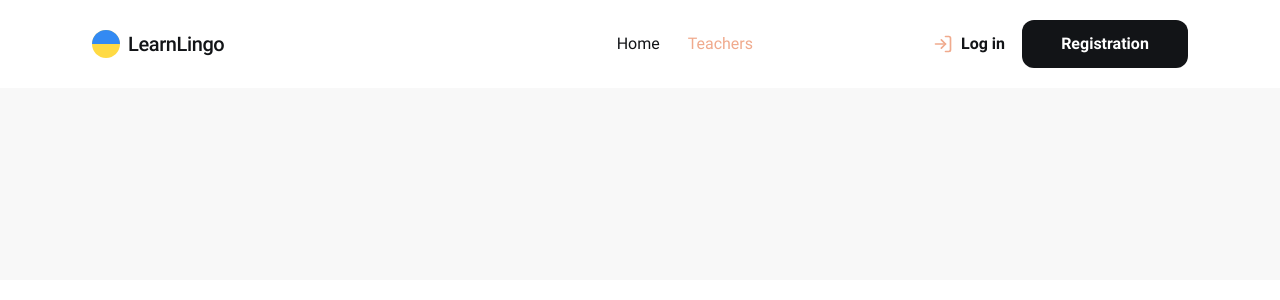
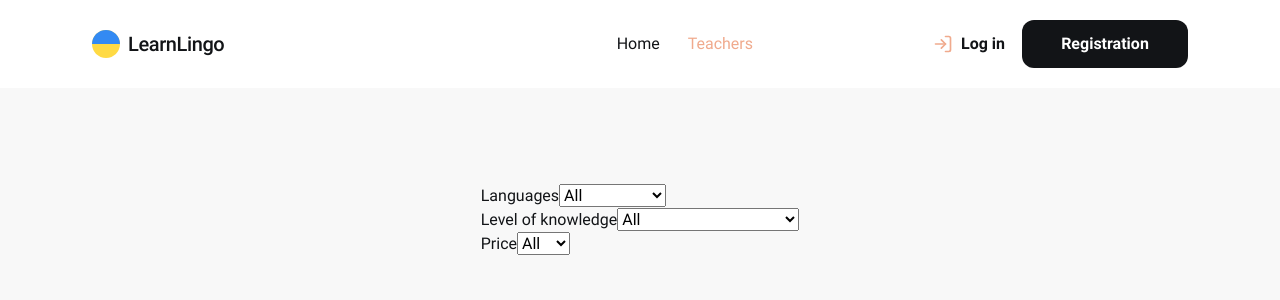
Before and after one commit to MykhailoVobolis/learn-lingo, a React (Vite) app: page /teachers in a window 1280 px wide. Shown: the top 300 px of the page. Built offline with nearby package versions, Linux system fonts and the light colour scheme; no server answers; the database is empty.

Commit message:
added basic select form

```diff
--- a/src/components/SelectTeachersBar/SelectTeachersBar.jsx
+++ b/src/components/SelectTeachersBar/SelectTeachersBar.jsx
@@ -1,6 +1,6 @@
 import { useForm } from "react-hook-form";
 import { useDispatch } from "react-redux";
-import { setFilter } from "../../redux/teachers/slise.js";
+// import { setFilter } from "../../redux/teachers/slise.js";
 
 import css from "./SelectTeachersBar.module.css";
 
@@ -15,7 +15,9 @@ export default function SelectTeachersBar() {
   } = useForm();
 
   const onSubmit = (data) => {
-    dispatch(setFilter(data));
+    console.log(data);
+
+    // dispatch(setFilter(data));
   };
 
   const handleChange = (name) => (event) => {
--- a/src/pages/TeachersPage/TeachersPage.jsx
+++ b/src/pages/TeachersPage/TeachersPage.jsx
@@ -15,6 +15,7 @@ import Spinner from "../../components/Spinner/Spinner.jsx";
 import TeacherCardCollection from "../../components/TeacherCardCollection/TeacherCardCollection.jsx";
 import MainButton from "../../components/MainButton/MainButton.jsx";
 import ErrorMessage from "../../components/ErrorMessage/ErrorMessage.jsx";
+import SelectTeachersBar from "../../components/SelectTeachersBar/SelectTeachersBar.jsx";
 
 import css from "./TeachersPage.module.css";
 
@@ -56,6 +57,7 @@ export default function TeachersPage() {
   return (
     <section className={css.pageContainer}>
       {loading && <Spinner isLoading={loading} />}
+      <SelectTeachersBar />
       {teachers.length > 0 && (
         <TeacherCardCollection ref={firstNewTeacherRef} pageSize={pageSize} teachers={teachers} />
       )}
```
